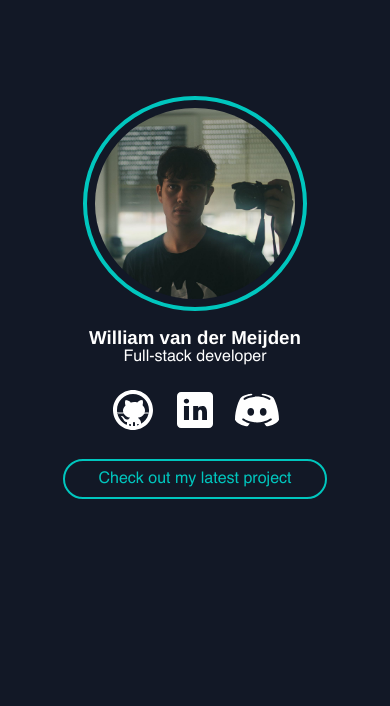
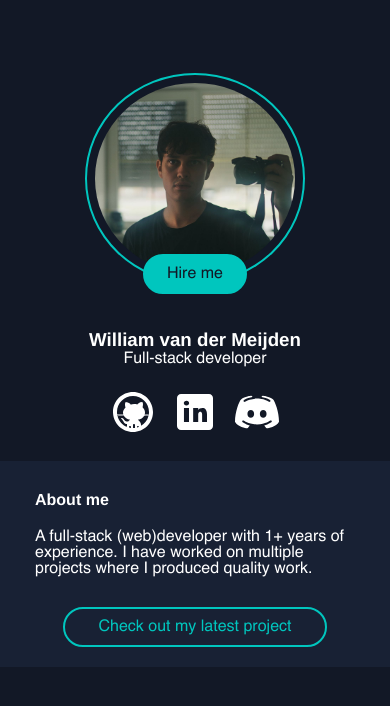
Before and after one commit to williamvdm/aboutwill.github.io, a website: page index.html in a window 390 px wide. Drawn offline with Linux system fonts and the light colour scheme.

Commit message:
Added about me and hire me button

```diff
--- a/css/input/main.scss
+++ b/css/input/main.scss
@@ -6,23 +6,12 @@ $font-stack: Helvetica, sans-serif;
 $light: rgb(255, 255, 255);
 $medium: rgb(0, 198, 190);
 $dark: rgb(18, 24, 38);
+$darklight: rgb(24, 33, 52);
 
 * {
   margin: 0;
   padding: 0;
 
-}
-
-@media screen and (max-width: 600px) {
-  .me {
-    display: block;
-    border-radius: 100%;
-    width: 15vw;
-    margin-top: 100px;
-    margin-left: auto;
-    margin-right: auto;
-
-  }
 }
 
 body {
@@ -37,12 +26,29 @@ body {
     border-radius: 100%;
     width: 10vw;
     min-width: 200px;
-    margin-top: 100px;
+    margin-top: 75px;
     margin-left: auto;
     margin-right: auto;
     margin-bottom: 20px;
     border: 8px solid $dark;
-    outline: 4px solid $medium;
+    outline: 2px solid $medium;
+  }
+
+  .hireme {
+    position: relative;
+    width: 5rem;
+    display: block;
+    margin-left: auto;
+    margin-right: auto;
+    margin-top: -48px;
+    margin-bottom: 35px;
+    text-align: center;
+    padding: 10px;
+    border: 2px solid $medium;
+    border-radius: 100px;
+    color: $dark;
+    background-color: $medium;
+    text-decoration: none;
   }
 
   h3 {
@@ -63,9 +69,29 @@ body {
       li {
         display: inline-block;
         margin: 5px;
-
       }
     }
+  }
+}
+  .content {
+    margin: auto;
+    width: 15vw;
+    min-width: 370px;
+    background-color: $darklight;
+    border-radius: 10px;
+    padding: 20px;
+
+    h4 {
+      width: 20rem;
+      margin: 0 auto;
+      padding: 10px;
+    }
+
+    p {
+      width: 20rem;
+      margin: 0 auto;
+      padding: 10px;
+
     }
 
     .head-button {
@@ -73,6 +99,7 @@ body {
       display: block;
       margin-left: auto;
       margin-right: auto;
+      margin-top: 20px;
       text-align: center;
       padding: 10px;
       border: 2px solid $medium;
@@ -87,3 +114,14 @@ body {
     }
   }
 }
+
+@media screen and (max-width: 600px) {
+  main .content {
+  width: 100%;
+    border-radius: 0px;
+    padding-left: 0px;
+    padding-right: 0px;
+    padding-top: 20px;
+    padding-bottom: 20px;
+  }
+}
--- a/index.html
+++ b/index.html
@@ -10,6 +10,7 @@
     <main>
         <section class="head">
             <img class="me" src="assets/images/me.jpg"/>
+            <a class="hireme" href="williamvdm@live.nl">Hire me</a>
             <h3>William van der Meijden</h3>
             <h4>Full-stack developer</h4>
             <div class="socials">
@@ -25,10 +26,14 @@
                    </li>
                </ul>
             </div>
-            <a class="head-button" href="#">Check out my latest project</a>
         </section>
         <section class="content">
+            <h4>About me</h4>
+            <p>A full-stack (web)developer with 1+ years of experience. I have worked on multiple projects where I produced quality work.</p>
+            <a class="head-button" href="#">Check out my latest project</a>
+            <div class="projects">
 
+            </div>
         </section>
         <section class="footer">
 
```
Also changed, not shown: css/output/style.css, 1 other file. Lines whose indentation alone changed are shown as unchanged.
